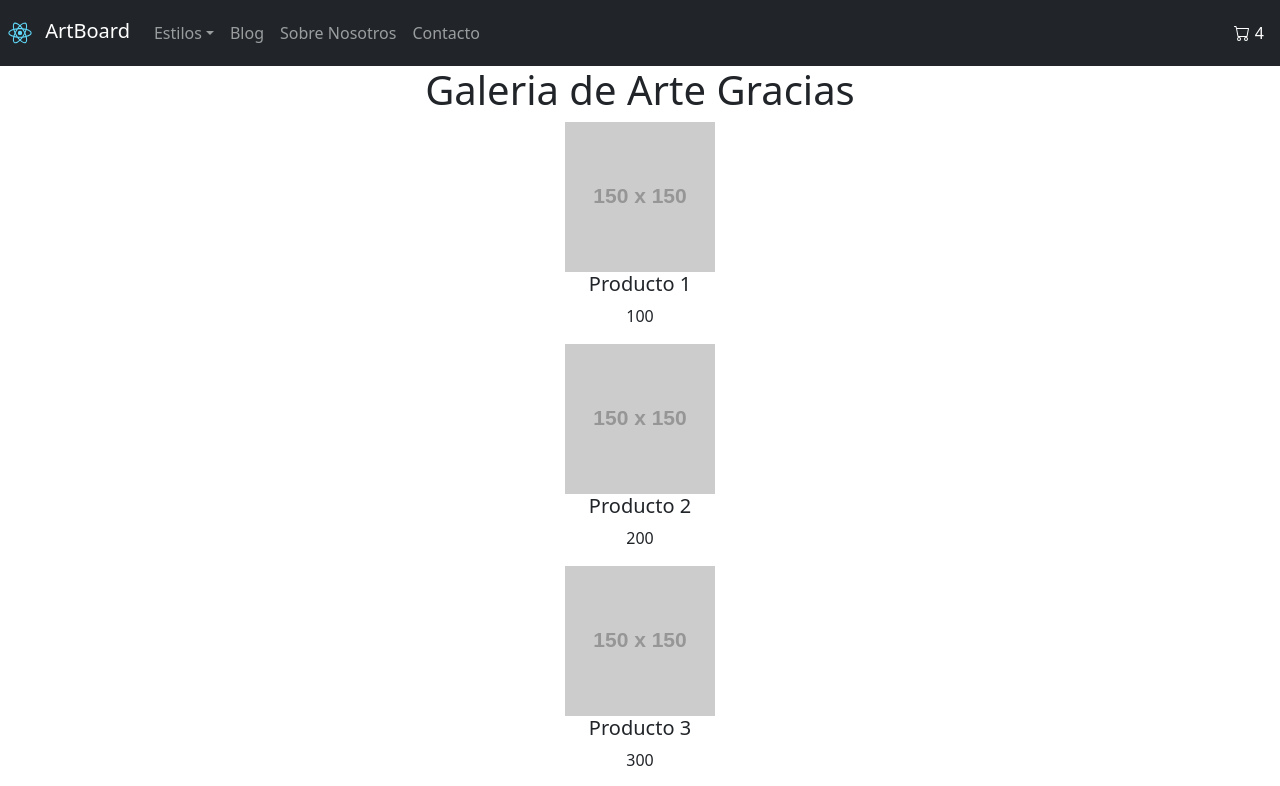
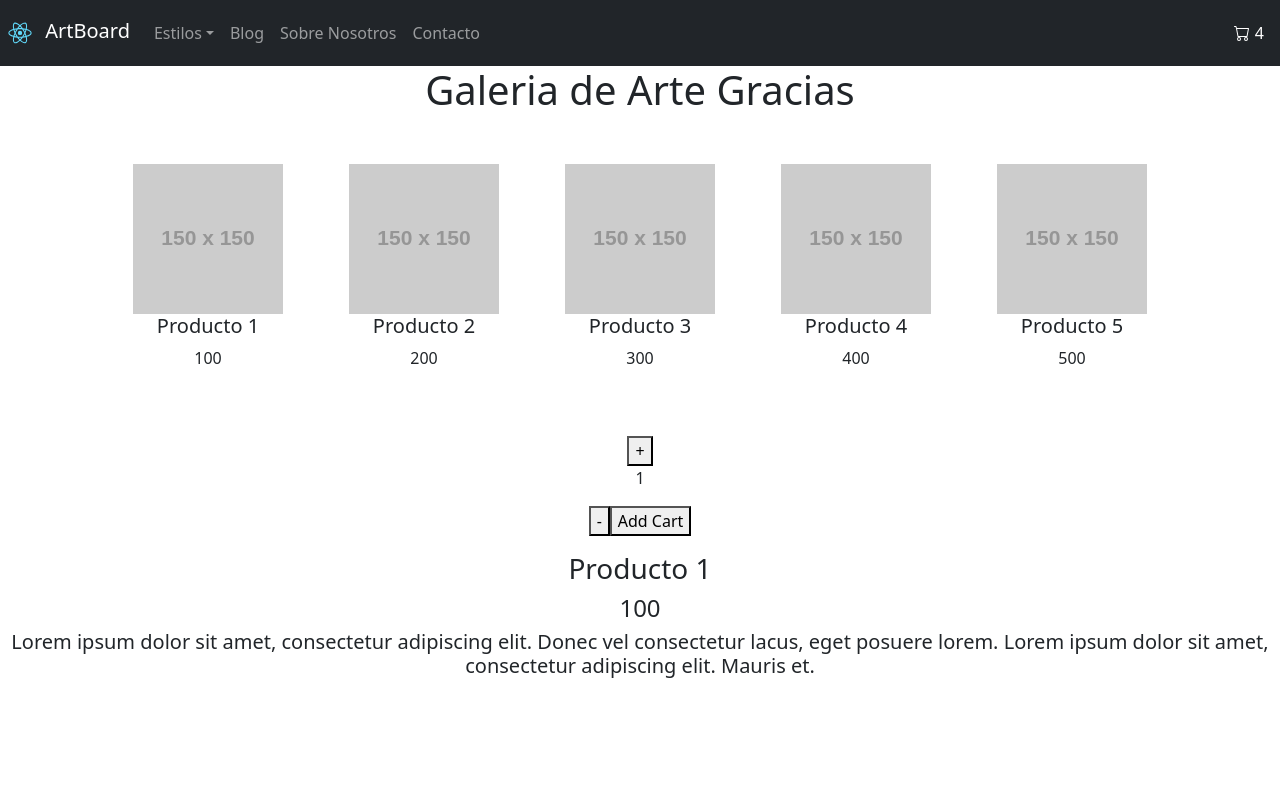
Before and after one commit to RamaOtero/ReactJs-CoderHouse, a React (Create React App) app in the folder ReactJS-Code/my-react-app/: page / in a window 1280 px wide. Shown: the top 786 px of the page. Built offline with nearby package versions, Linux system fonts and the light colour scheme.

Commit message:
ItemDetail

```diff
--- a/ReactJS-Code/my-react-app/src/App.css
+++ b/ReactJS-Code/my-react-app/src/App.css
@@ -1,5 +1,17 @@
 .bg-myRed{
   background-color: crimson;
+}
+
+.containerDetail {
+ display: flex;
+ align-items: center;
+ justify-content: start;
+}
+
+.item-list {
+  display: flex;
+  justify-content: space-around;
+  margin: 50px 100px 50px 100px ;
 }
 
 .carrito {
--- a/ReactJS-Code/my-react-app/src/App.js
+++ b/ReactJS-Code/my-react-app/src/App.js
@@ -4,6 +4,7 @@ import 'bootstrap/dist/css/bootstrap.css'
 import NavBar from './components/NavBar'
 import ItemListContainer from './components/itemListContainer'
 import Counter from './components/itemCount'
+import ItemDetailContainer from './components/itemDetailContainer';
 
 function App() {
   return (
@@ -11,6 +12,7 @@ function App() {
       <NavBar />
       <ItemListContainer greetings="Gracias" />
       <Counter initial="1" stock="10" />
+      <ItemDetailContainer />
     </div>
   );
 }
--- /dev/null
+++ b/ReactJS-Code/my-react-app/src/components/ItemDetail.js
@@ -0,0 +1,19 @@
+import React from "react";
+import '../App.css';
+
+const ItemDetail = ({ product }) => {
+    return (
+        <div className="containerDetail">
+            <div>
+                <img src={product.img} alt={product.name} />
+            </div>
+            <div>
+                <h3>{product.name}</h3>
+                <h4>{product.price}</h4>
+                <h5>{product.info}</h5>
+            </div>
+        </div>
+    )
+}
+
+export default ItemDetail
--- /dev/null
+++ b/ReactJS-Code/my-react-app/src/components/itemDetailContainer.js
@@ -0,0 +1,27 @@
+import React, { useEffect, useState } from "react";
+import ItemDetail from './ItemDetail';
+import { traerProducto } from './productos'
+
+const ItemDetailContainer = () => {
+    const [product, setProduct] = useState({})
+
+    useEffect(() =>{
+        traerProducto()
+            .then((res) => {
+                setProduct(res);
+            })
+            .catch((error) => console.error(error));
+    } , []);
+
+    return (
+        <div>
+            <ItemDetail product={product} />
+        </div>
+    )
+
+
+
+
+};
+
+export default ItemDetailContainer;
--- a/ReactJS-Code/my-react-app/src/components/itemList.js
+++ b/ReactJS-Code/my-react-app/src/components/itemList.js
@@ -1,5 +1,6 @@
 import React from "react";
 import Item from "./Item";
+import '../App.css';
 
 const ItemList = ({ items }) => {
     return(
--- a/ReactJS-Code/my-react-app/src/components/productos.js
+++ b/ReactJS-Code/my-react-app/src/components/productos.js
@@ -5,3 +5,22 @@ export const prod = [
     {id: 1, name: "Producto 4", price: 400, image: 'https://via.placeholder.com/150'},
     {id: 1, name: "Producto 5", price: 500, image: 'https://via.placeholder.com/150'},
 ]
+
+const product = {
+    name: "Producto 1",
+    price: 100,
+    stock: 5,
+    id: 44,
+    image: 'https://via.placeholder.com/150',
+    category: "Arte",
+    discount: 5,
+    info: "Lorem ipsum dolor sit amet, consectetur adipiscing elit. Donec vel consectetur lacus, eget posuere lorem. Lorem ipsum dolor sit amet, consectetur adipiscing elit. Mauris et.",
+}
+
+export const traerProducto = () => {
+    return new Promise((resolve, reject) => {
+        setTimeout(() => {
+            resolve(product);
+        }, 1000);
+    });
+};
```
